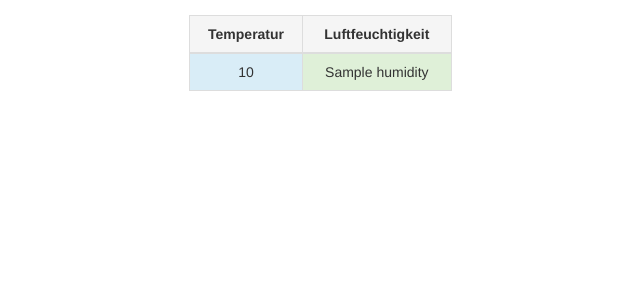
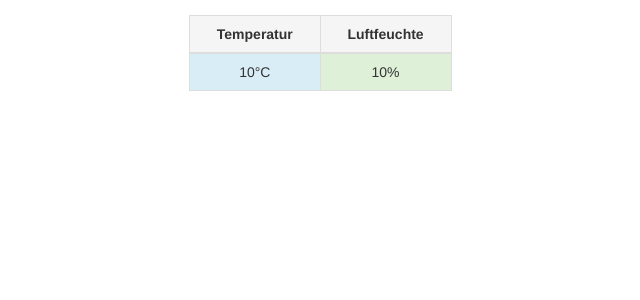
Before and after one commit to robintemme/RollAPI, a Flask app: template templates/index.html in a window 1280 px wide. Shown: the top 300 px of the page, without its empty margins (271-911 px from the left). Run offline with Flask 2, Linux system fonts and the light colour scheme; the template is opened without the code that fills it: most values are stand-ins (such as "Sample title", 1, 10 or a date in 2020).

Commit message:
Make it look nicer

```diff
--- a/main.py
+++ b/main.py
@@ -13,7 +13,6 @@ pin = 24
 @app.route("/")
 def hello():
     hum, temp = raw_dht()
-    print hum, temp
     return render_template('index.html', humidity = hum, temperature = temp)
 
 @app.route("/dht")
--- a/templates/index.html
+++ b/templates/index.html
@@ -16,14 +16,14 @@
             <thead>
               <tr class="active">
                 <th class="text-center">Temperatur</th>
-                <th class="text-center">Luftfeuchtigkeit</th>
+                <th class="text-center">Luftfeuchte</th>
               </tr>
             </thead>
             <tbody>
               <tr class="text-center">
-                <td class="info">{{ temperature }}</td>
+                <td class="info">{{ temperature|int }}°C</td>
                 <td class="{% if humidity > 50.0 %}danger{% elif (humidity > 40.0) and (humidity < 50.0) %}warning{% else %}success{% endif %}">
-                  {{ humidity }}
+                  {{ humidity|int }}%
                 </td>
               </tr>
             </tbody>
```
